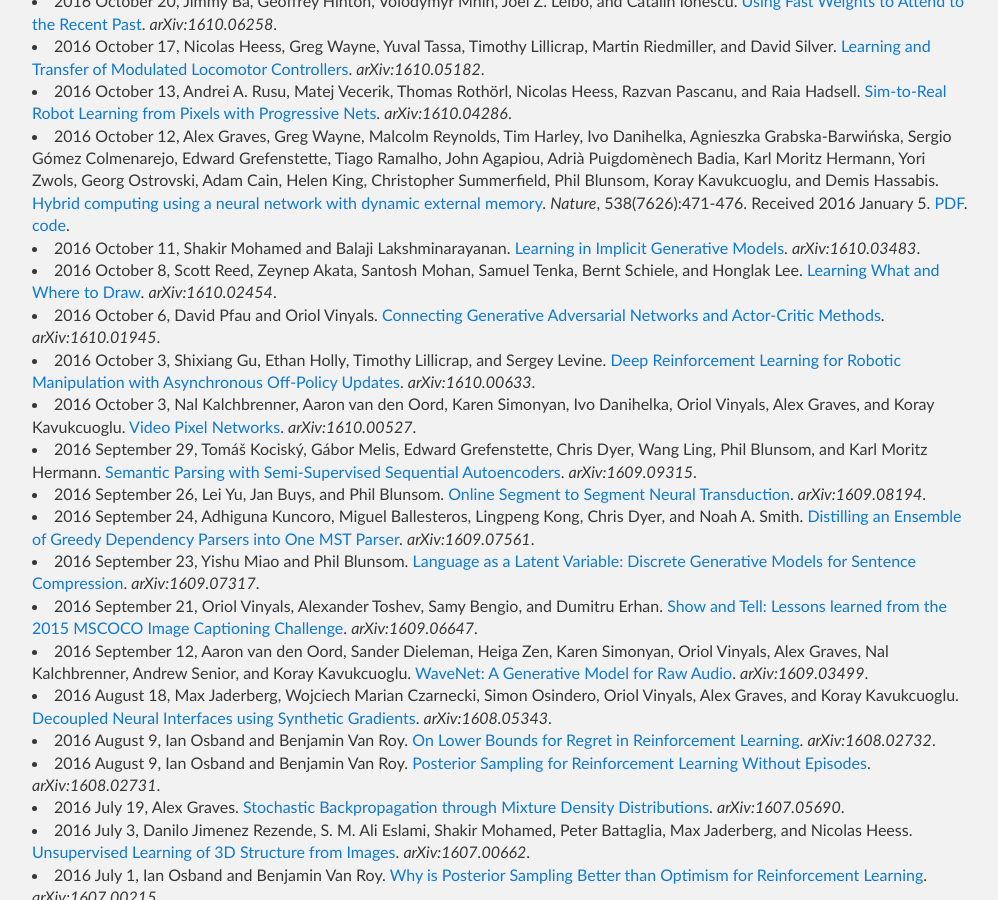
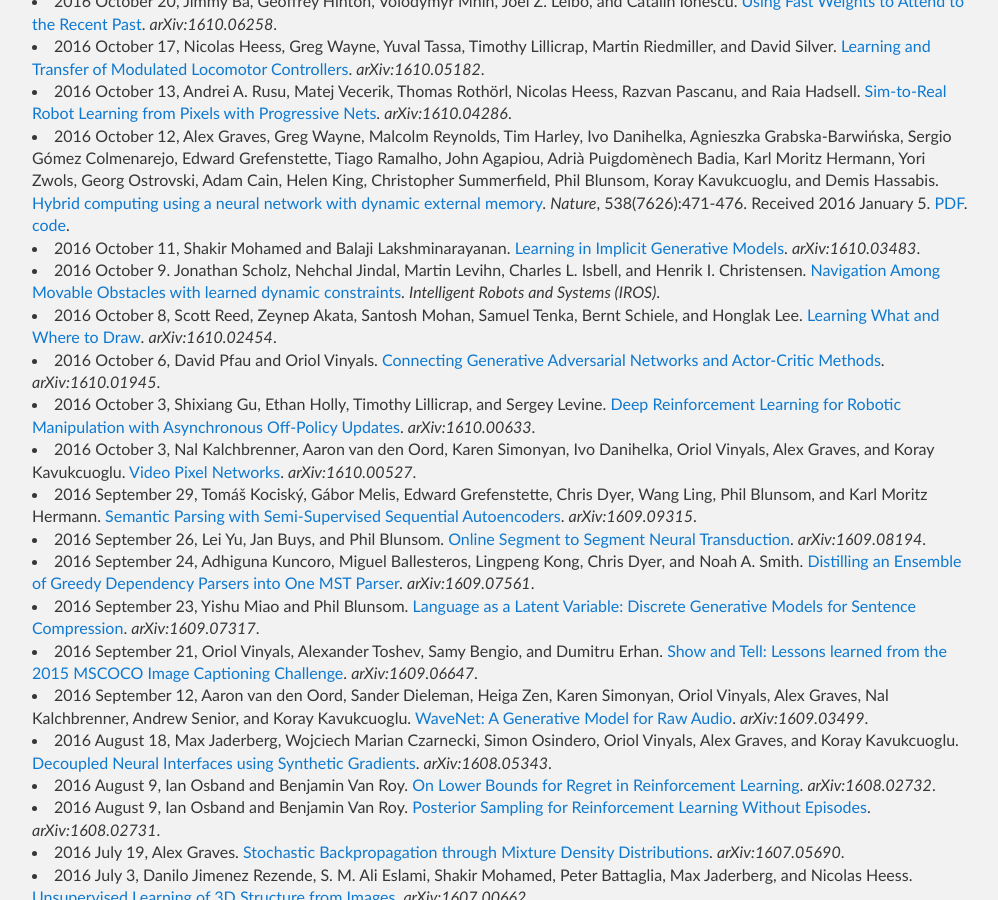
Before and after one commit to Tonywuhk/realai.org, a Jekyll site: the page built from labs/deepmind-publications.md, in a window 1280 px wide and 900 px high, scrolled down 3272 px. Shown: the whole window, without its empty margins (148-1146 px from the left). Built offline with Jekyll 4.4.1, drawn with Linux system fonts in a browser that asks for light colours; our own code applies the rules of GitHub Pages for plain Markdown files; formulas are drawn with MathJax 3; comment, search, counter and statistics services are not loaded; the repository's description, which GitHub fills in, is left out.

Commit message:
Update deepmind-publications.md

```diff
--- a/labs/deepmind-publications.md
+++ b/labs/deepmind-publications.md
@@ -81,6 +81,7 @@
 * 2016 October 13, Andrei A. Rusu, Matej Vecerik, Thomas Rothörl, Nicolas Heess, Razvan Pascanu, and Raia Hadsell. [Sim-to-Real Robot Learning from Pixels with Progressive Nets](https://arxiv.org/abs/1610.04286). *arXiv:1610.04286*.
 * 2016 October 12, Alex Graves, Greg Wayne, Malcolm Reynolds, Tim Harley, Ivo Danihelka, Agnieszka Grabska-Barwińska, Sergio Gómez Colmenarejo, Edward Grefenstette, Tiago Ramalho, John Agapiou, Adrià Puigdomènech Badia, Karl Moritz Hermann, Yori Zwols, Georg Ostrovski, Adam Cain, Helen King, Christopher Summerfield, Phil Blunsom, Koray Kavukcuoglu, and Demis Hassabis. [Hybrid computing using a neural network with dynamic external memory](http://www.nature.com/nature/journal/v538/n7626/abs/nature20101.html). *Nature*, 538(7626):471-476. Received 2016 January 5. [PDF](https://www.nature.com/articles/nature20101.epdf?author_access_token=ImTXBI8aWbYxYQ51Plys8NRgN0jAjWel9jnR3ZoTv0MggmpDmwljGswxVdeocYSurJ3hxupzWuRNeGvvXnoO8o4jTJcnAyhGuZzXJ1GEaD-Z7E6X_a9R-xqJ9TfJWBqz). [code](https://github.com/deepmind/dnc).
 * 2016 October 11, Shakir Mohamed and Balaji Lakshminarayanan. [Learning in Implicit Generative Models](https://arxiv.org/abs/1610.03483). *arXiv:1610.03483*.
+* 2016 October 9. Jonathan Scholz, Nehchal Jindal, Martin Levihn, Charles L. Isbell, and Henrik I. Christensen. [Navigation Among Movable Obstacles with learned dynamic constraints](http://ieeexplore.ieee.org/document/7759546/). *Intelligent Robots and Systems (IROS)*.
 * 2016 October 8, Scott Reed, Zeynep Akata, Santosh Mohan, Samuel Tenka, Bernt Schiele, and Honglak Lee. [Learning What and Where to Draw](https://arxiv.org/abs/1610.02454). *arXiv:1610.02454*.
 * 2016 October 6, David Pfau and Oriol Vinyals. [Connecting Generative Adversarial Networks and Actor-Critic Methods](https://arxiv.org/abs/1610.01945). *arXiv:1610.01945*.
 * 2016 October 3, Shixiang Gu, Ethan Holly, Timothy Lillicrap, and Sergey Levine. [Deep Reinforcement Learning for Robotic Manipulation with Asynchronous Off-Policy Updates](https://arxiv.org/abs/1610.00633). *arXiv:1610.00633*.
```
